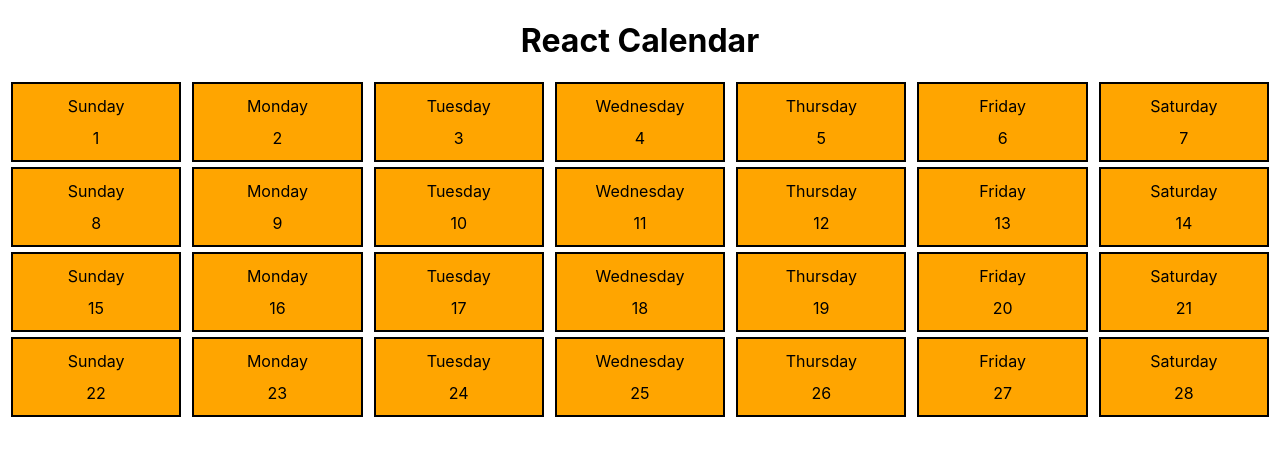
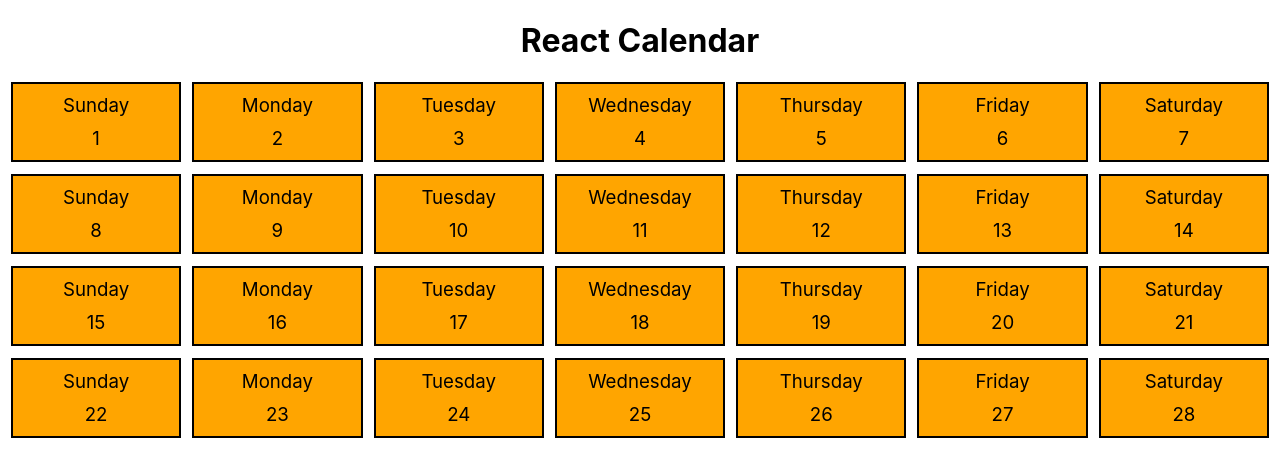
Before and after one commit to jathos/react-calendar, a React (Create React App) app: page / in a window 1280 px wide. Shown: the top 476 px of the page. Built offline with nearby package versions, Linux system fonts and the light colour scheme.

Commit message:
small CSS improvements

```diff
--- a/src/CalendarDay.css
+++ b/src/CalendarDay.css
@@ -11,4 +11,5 @@
 
 .DayDetail {
     margin: 0;
+    font-size: 14pt;
 }
--- a/src/CalendarWeek.css
+++ b/src/CalendarWeek.css
@@ -1,7 +1,7 @@
 .Week {
     display: flex;
     justify-content: space-evenly;
-    margin-top: 5px;
-    margin-bottom: 5px;
+    margin-top: 1.5vh;
+    margin-bottom: 1.5vh;
     height: 10vh;
 }
```
